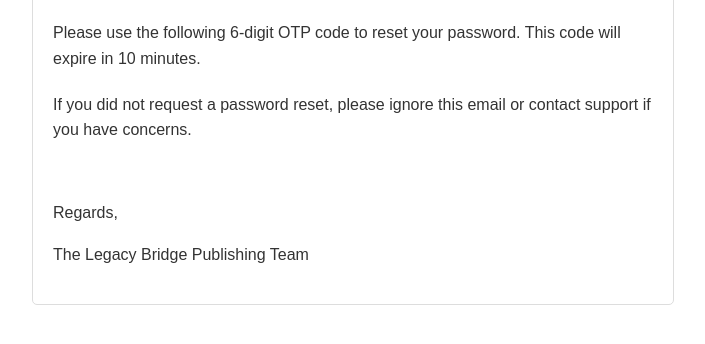
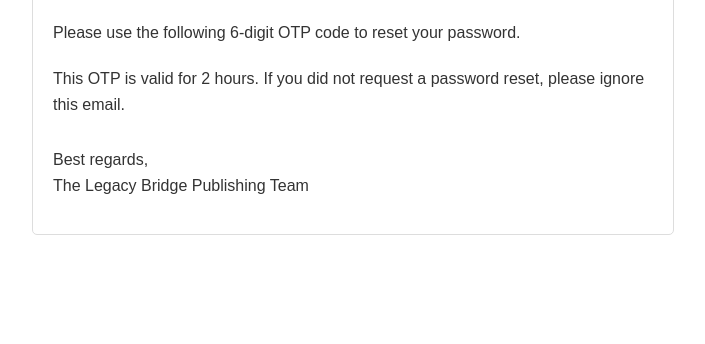
Before and after one commit to arinze090/IntelliBridge-Backend, a Node server app: template views/forgotPassword.handlebars in a window 1280 px wide. Shown: the part 170-514 px from the top of the page, without its empty margins (287-992 px from the left). Run offline with Node 20, Linux system fonts and the light colour scheme; the template is opened without the code that fills it, so the values that code supplies are empty; some libraries are stand-ins or nearby versions.

Commit message:
fixed verification emails

```diff
--- a/src/utils/sendEmail.js
+++ b/src/utils/sendEmail.js
@@ -17,9 +17,10 @@
 const sendEmail = async (options) => {
   try {
     // Compile HTML from template
+    // Pass the entire options object to the template so any custom variables are available
     const htmlContent = await loadTemplate(options.template, {
-      resetCode: options.resetCode,
-      email: options.to,
+      ...options,
+      email: options.to, // Keep these as fallbacks/conveniences depending on template design
       name: options.name,
     });
 
--- a/views/forgotPassword.handlebars
+++ b/views/forgotPassword.handlebars
@@ -31,16 +31,15 @@
     <h2>Password Reset Request</h2>
     <p>Hi {{name}},</p>
     <p>We received a request to reset the password for your account associated with {{email}}.</p>
-    <p>Please use the following 6-digit OTP code to reset your password. This code will expire in 10 minutes.</p>
+    <p>Please use the following 6-digit OTP code to reset your password.</p>
 
     <div class="otp-code">
       {{resetCode}}
     </div>
 
-    <p>If you did not request a password reset, please ignore this email or contact support if you have concerns.</p>
-    <br>
-    <p>Regards,</p>
-    <p>The Legacy Bridge Publishing Team</p>
+    <p>This OTP is valid for 2 hours. If you did not request a password reset, please ignore this email.</p>
+
+    <p style="margin-top: 30px;">Best regards,<br>The Legacy Bridge Publishing Team</p>
   </div>
 </body>
 </html>
--- a/views/verifyEmail.handlebars
+++ b/views/verifyEmail.handlebars
@@ -21,7 +21,7 @@
             </div>
         </div>
 
-        <p>This code is valid for 10 minutes. If you did not request this, please ignore this email.</p>
+        <p>This code is valid for 2 hours. If you did not request this, please ignore this email.</p>
 
         <p style="margin-top: 30px;">Best regards,<br>The Legacy Bridge Publishing Team</p>
     </div>
```
Also changed, not shown: src/controllers/authController.js (+4 -4 lines).
